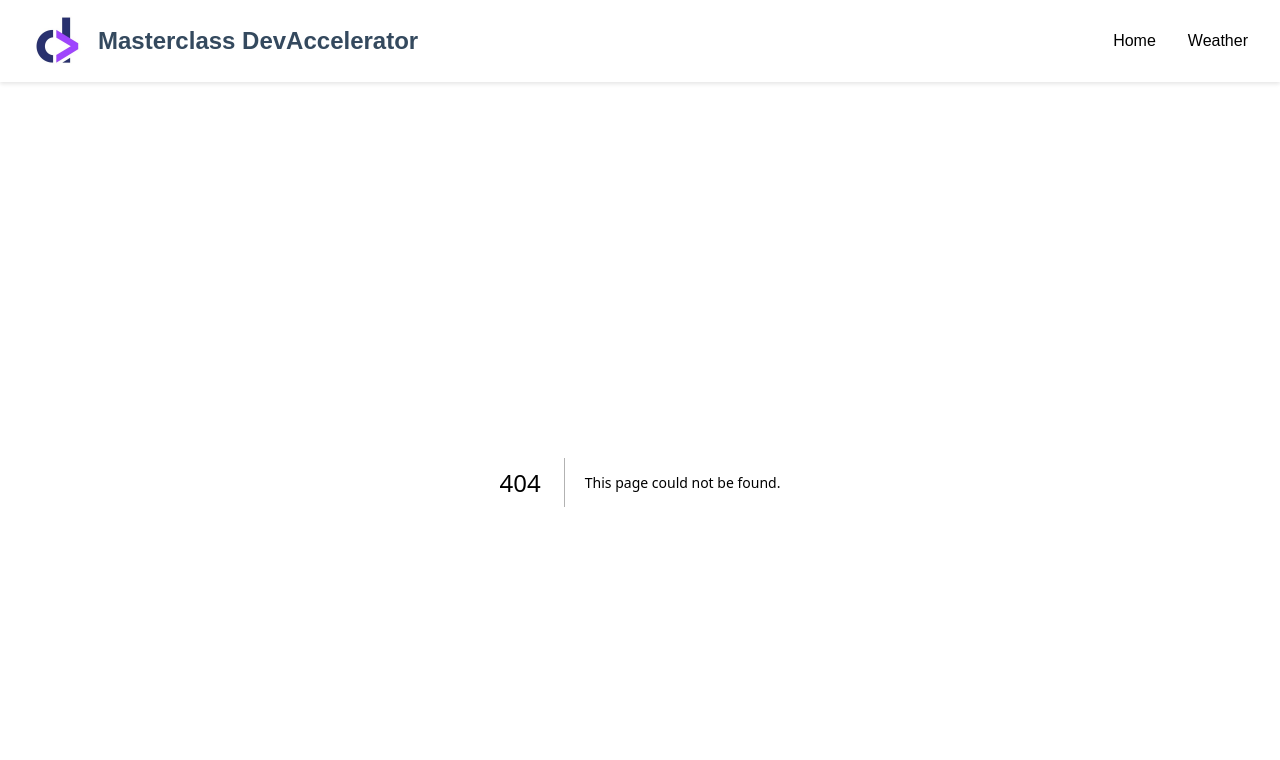
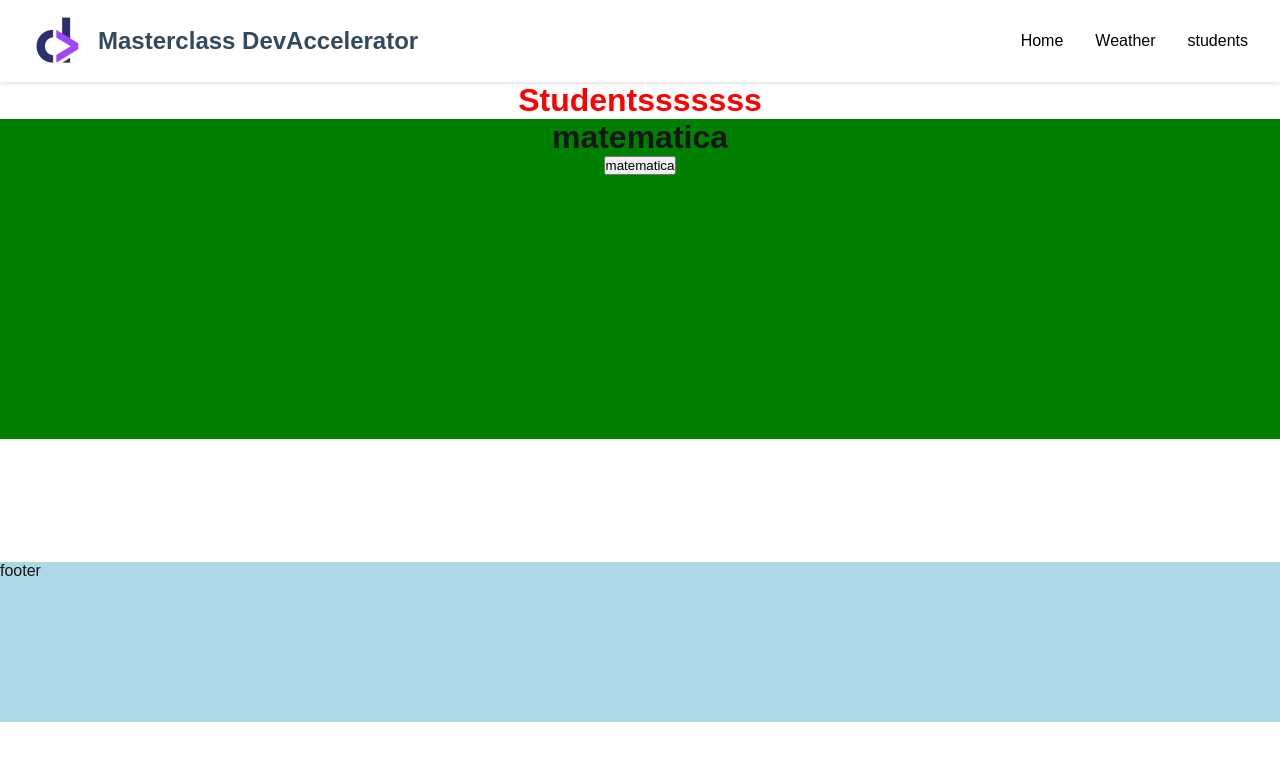
Before and after one commit to lolo-vignolo/masrterclass, a Next.js app: page /students/studentMat in a window 1280 px wide. Before the commit this address had no page. Shown: the top 760 px of the page. Built offline with nearby package versions, Linux system fonts and the light colour scheme.

Commit message:
nuevos componentes

```diff
--- a/src/app/layout.tsx
+++ b/src/app/layout.tsx
@@ -29,6 +29,10 @@ export default function RootLayout({
       <body className={`${geistSans.variable} ${geistMono.variable}`}>
         <Navbar />
         {children}
+        <div style={{ height: "10rem", backgroundColor: "lightblue" }}>
+          {" "}
+          footer
+        </div>
       </body>
     </html>
   );
--- /dev/null
+++ b/src/app/students/layout.tsx
@@ -0,0 +1,10 @@
+const studentsLayout = ({ children }: { children: React.ReactNode }) => {
+  return (
+    <div style={{ textAlign: "center", height: "30rem" }}>
+      <h1 style={{ color: "red" }}>Studentsssssss</h1>
+      {children}
+    </div>
+  );
+};
+
+export default studentsLayout;
--- /dev/null
+++ b/src/app/students/studentMat/page.tsx
@@ -0,0 +1,14 @@
+import { Btn } from "@/components/CustomBtn";
+
+const StudentsMat = () => {
+  return (
+    <div
+      style={{ textAlign: "center", height: "20rem", backgroundColor: "green" }}
+    >
+      <h1>matematica</h1>
+      <Btn name="matematica" />
+    </div>
+  );
+};
+
+export default StudentsMat;
--- /dev/null
+++ b/src/components/CustomBtn.tsx
@@ -0,0 +1,3 @@
+export const Btn = ({ name }: { name: string }) => {
+  return <button>{name}</button>;
+};
--- a/src/components/Navbar/index.tsx
+++ b/src/components/Navbar/index.tsx
@@ -34,6 +34,13 @@ export const Navbar = () => {
         >
           Weather
         </Link>
+        <Link
+          href="/students"
+          className={styles.link}
+          style={{ color: pathname === "/students" ? "#78281f" : "black" }}
+        >
+          students
+        </Link>
       </div>
 
       <div className={styles.navLinksSm}>
```
Also changed, not shown: src/app/apicall/page.tsx (+43 -8 lines), src/app/students/studentIngl/page.tsx (added, +11 -0 lines).
